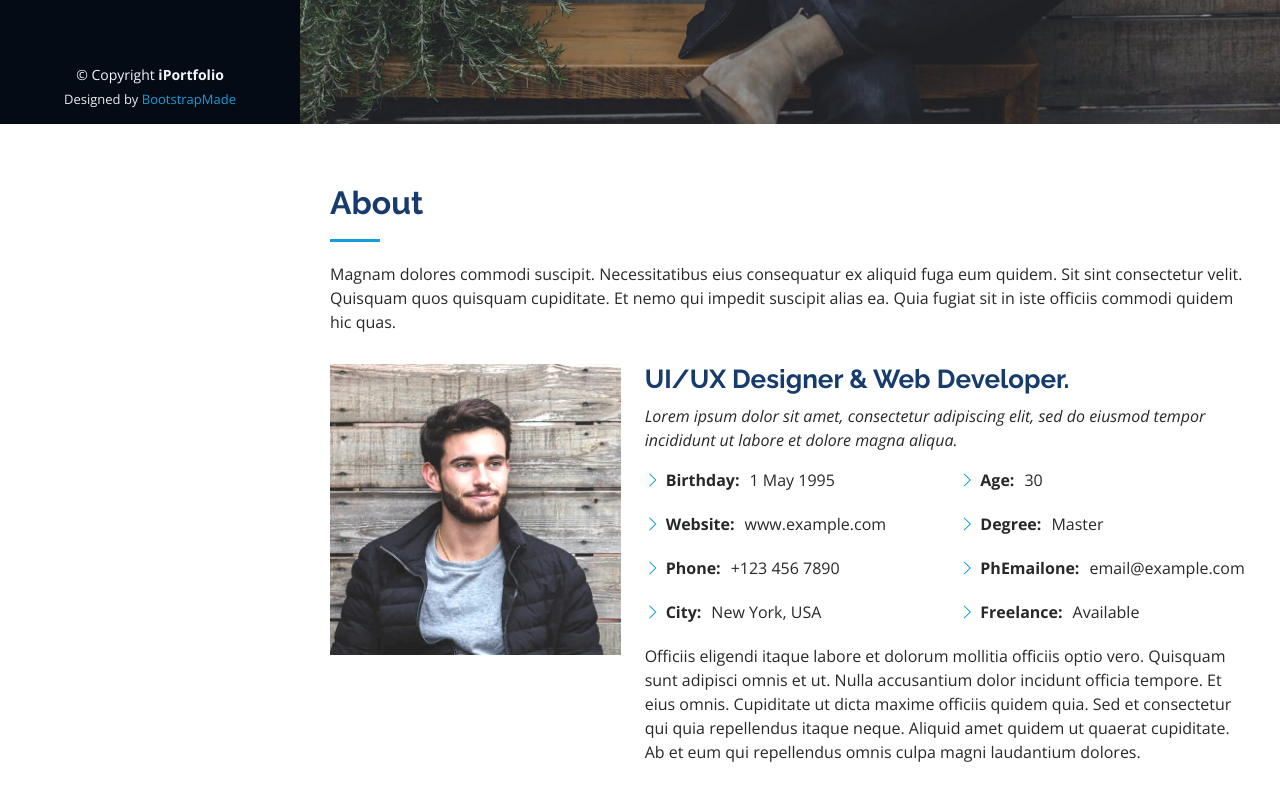
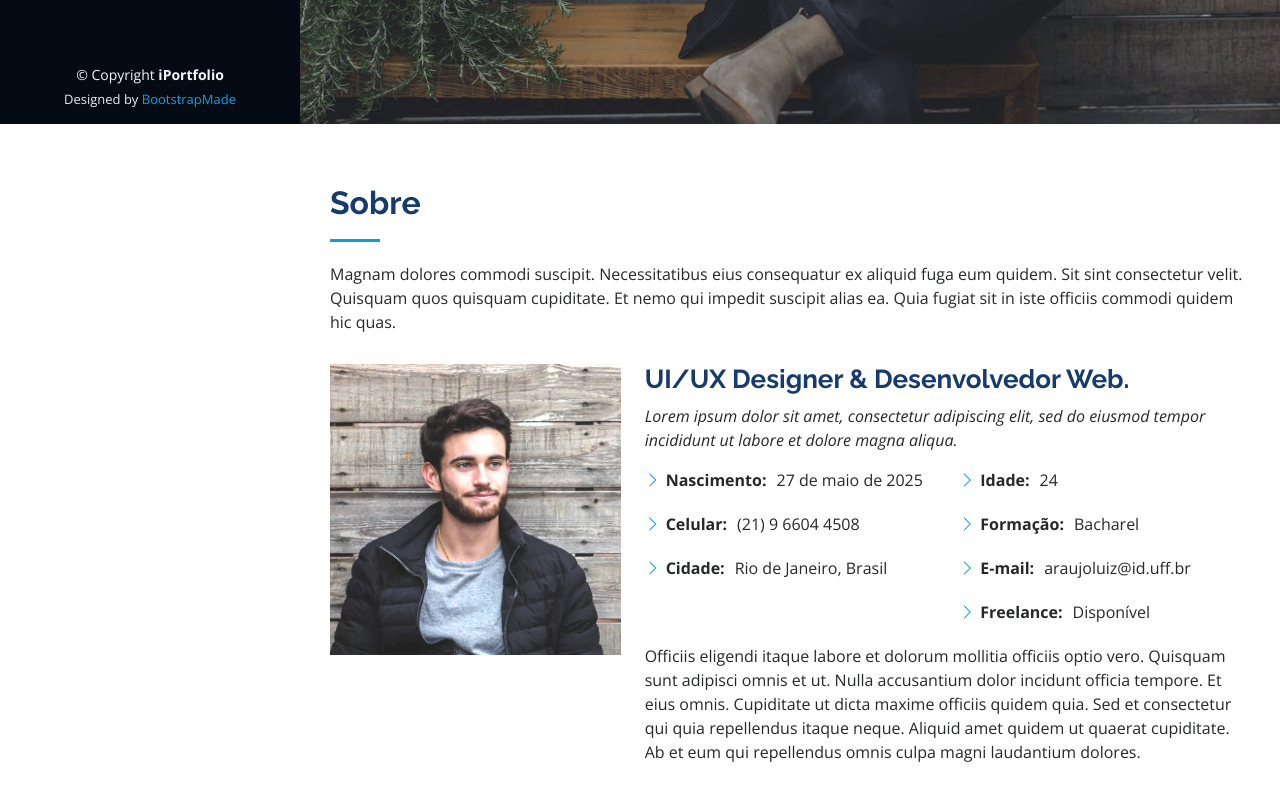
Before and after one commit to Zorvidum/portfolio, a plain HTML site: page index.html in a window 1280 px wide. Shown: the part 676-1476 px from the top of the page. Drawn offline with nearby package versions, Linux system fonts and the light colour scheme.

Commit message:
Atualização da sessão Sobre

```diff
--- a/index.html
+++ b/index.html
@@ -78,7 +78,7 @@
       <div class="container">
 
         <div class="section-title">
-          <h2>About</h2>
+          <h2>Sobre</h2>
           <p>Magnam dolores commodi suscipit. Necessitatibus eius consequatur ex aliquid fuga eum quidem. Sit sint consectetur velit. Quisquam quos quisquam cupiditate. Et nemo qui impedit suscipit alias ea. Quia fugiat sit in iste officiis commodi quidem hic quas.</p>
         </div>
 
@@ -87,7 +87,7 @@
             <img src="assets/img/profile-img.jpg" class="img-fluid" alt="">
           </div>
           <div class="col-lg-8 pt-4 pt-lg-0 content" data-aos="fade-left">
-            <h3>UI/UX Designer &amp; Web Developer.</h3>
+            <h3>UI/UX Designer &amp; Desenvolvedor Web.</h3>
             <p class="fst-italic">
               Lorem ipsum dolor sit amet, consectetur adipiscing elit, sed do eiusmod tempor incididunt ut labore et dolore
               magna aliqua.
@@ -95,18 +95,17 @@
             <div class="row">
               <div class="col-lg-6">
                 <ul>
-                  <li><i class="bi bi-chevron-right"></i> <strong>Birthday:</strong> <span>1 May 1995</span></li>
-                  <li><i class="bi bi-chevron-right"></i> <strong>Website:</strong> <span>www.example.com</span></li>
-                  <li><i class="bi bi-chevron-right"></i> <strong>Phone:</strong> <span>+123 456 7890</span></li>
-                  <li><i class="bi bi-chevron-right"></i> <strong>City:</strong> <span>New York, USA</span></li>
+                  <li><i class="bi bi-chevron-right"></i> <strong>Nascimento:</strong> <span>27 de maio de 2025</span></li>
+                  <li><i class="bi bi-chevron-right"></i> <strong>Celular:</strong> <span>(21) 9 6604 4508</span></li>
+                  <li><i class="bi bi-chevron-right"></i> <strong>Cidade:</strong> <span>Rio de Janeiro, Brasil</span></li>
                 </ul>
               </div>
               <div class="col-lg-6">
                 <ul>
-                  <li><i class="bi bi-chevron-right"></i> <strong>Age:</strong> <span>30</span></li>
-                  <li><i class="bi bi-chevron-right"></i> <strong>Degree:</strong> <span>Master</span></li>
-                  <li><i class="bi bi-chevron-right"></i> <strong>PhEmailone:</strong> <span>email@example.com</span></li>
-                  <li><i class="bi bi-chevron-right"></i> <strong>Freelance:</strong> <span>Available</span></li>
+                  <li><i class="bi bi-chevron-right"></i> <strong>Idade:</strong> <span>24</span></li>
+                  <li><i class="bi bi-chevron-right"></i> <strong>Formação:</strong> <span>Bacharel</span></li>
+                  <li><i class="bi bi-chevron-right"></i> <strong>E-mail:</strong> <span>araujoluiz@id.uff.br</span></li>
+                  <li><i class="bi bi-chevron-right"></i> <strong>Freelance:</strong> <span>Disponível</span></li>
                 </ul>
               </div>
             </div>
```
